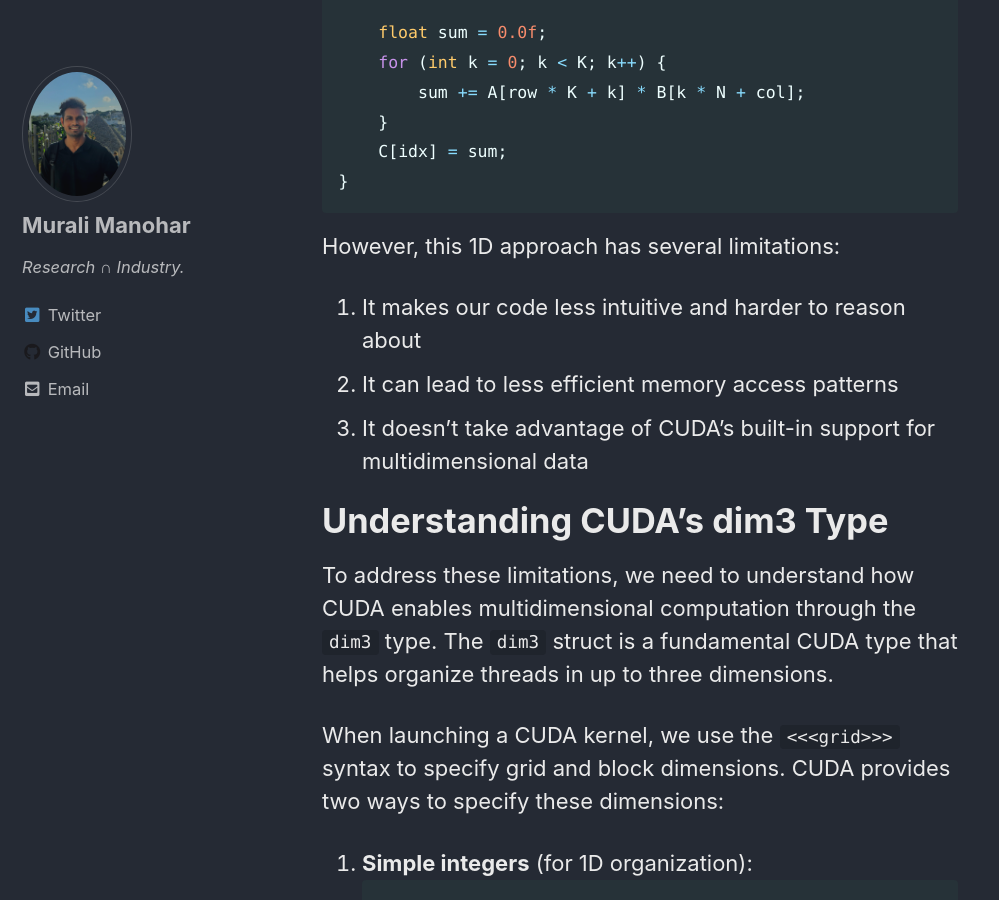
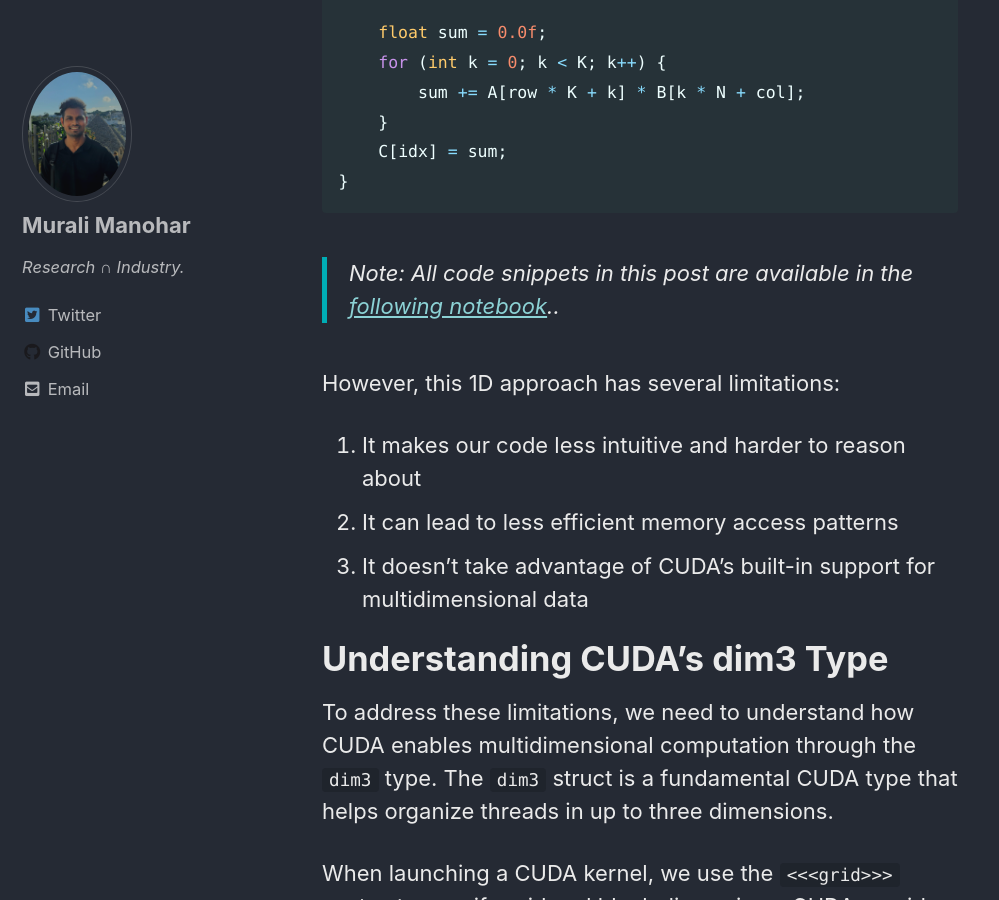
Before and after one commit to gitlost-murali/blogs, a Jekyll site: the page built from _posts/2025-02-01-cuda-matmul.md, in a window 1280 px wide and 900 px high, scrolled down 3239 px. Shown: the whole window, without its empty margins (0-999 px from the left). Built offline with Jekyll 4.4.1, drawn with Linux system fonts in a browser that asks for light colours; cached includes are drawn as plain includes; comment, search, counter and statistics services are not loaded.

Commit message:
add colab notebook for reference

````diff
--- a/_posts/2025-02-01-cuda-matmul.md
+++ b/_posts/2025-02-01-cuda-matmul.md
@@ -72,6 +72,8 @@ __global__ void matmul_1d_kernel(float* A, float* B, float* C, int M, int N, int
     C[idx] = sum;
 }
 ```
+
+> Note: All code snippets in this post are available in the [following notebook](https://colab.research.google.com/drive/1YJRS7ot-T9ldLTt1Me_ZarG_NkaaIfWn?usp=sharing)..
 
 However, this 1D approach has several limitations:
 1. It makes our code less intuitive and harder to reason about
@@ -233,3 +235,4 @@ Stay tuned to learn how we can transform this naive implementation into a high-p
 - [J-Howard - GPU Mode - Getting Started with CUDA](https://www.youtube.com/watch?v=nOxKexn3iBo)
 - [Simon - Matmul in CUDA](https://www.youtube.com/watch?v=sRpWrTBOXCc&list=PL5XwKDZZlwaY7t0M5OLprpkJUIrF8Lc9j&index=3)
 - [0Mean1Sigma - CUDA matmul tutorial](https://www.youtube.com/watch?v=Q3GgbfGTnVc&list=PLU0zjpa44nPXddA_hWV1U8oO7AevFgXnT&index=4)
+- [Colab notebook](https://colab.research.google.com/drive/1YJRS7ot-T9ldLTt1Me_ZarG_NkaaIfWn?usp=sharing)
````
